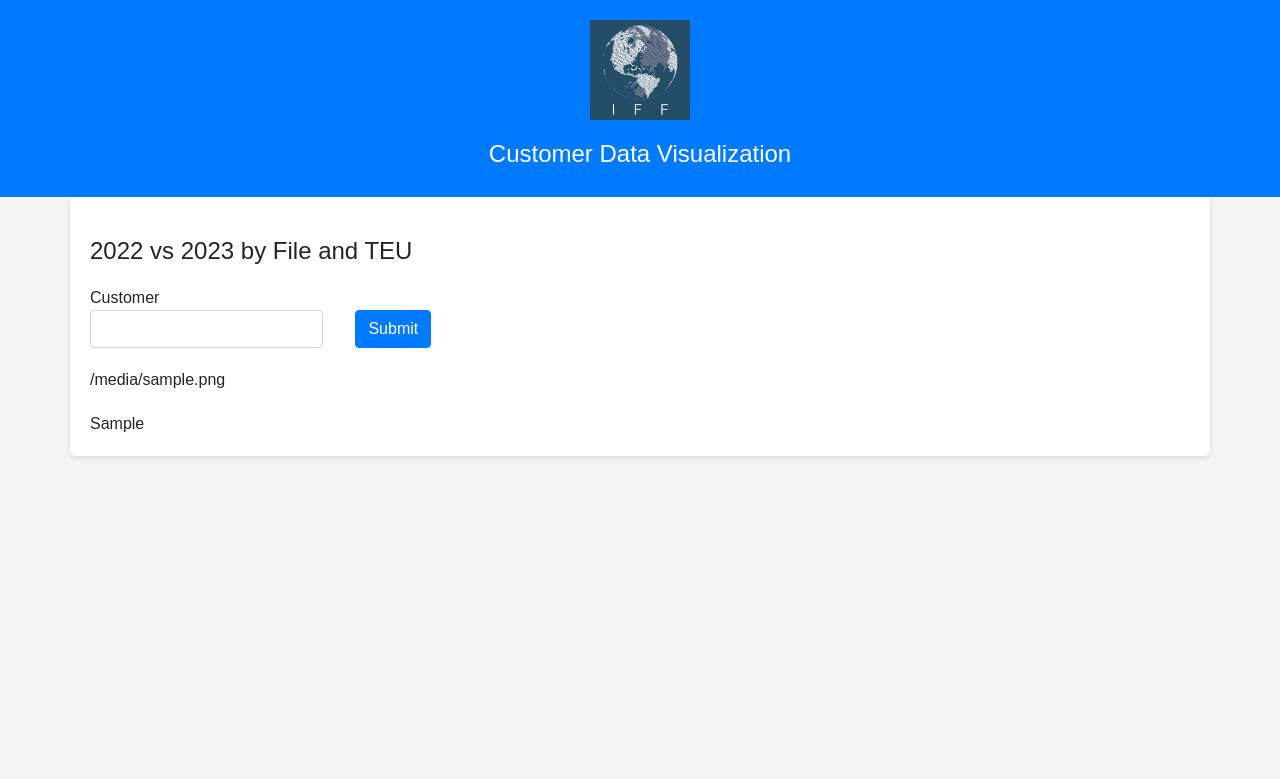
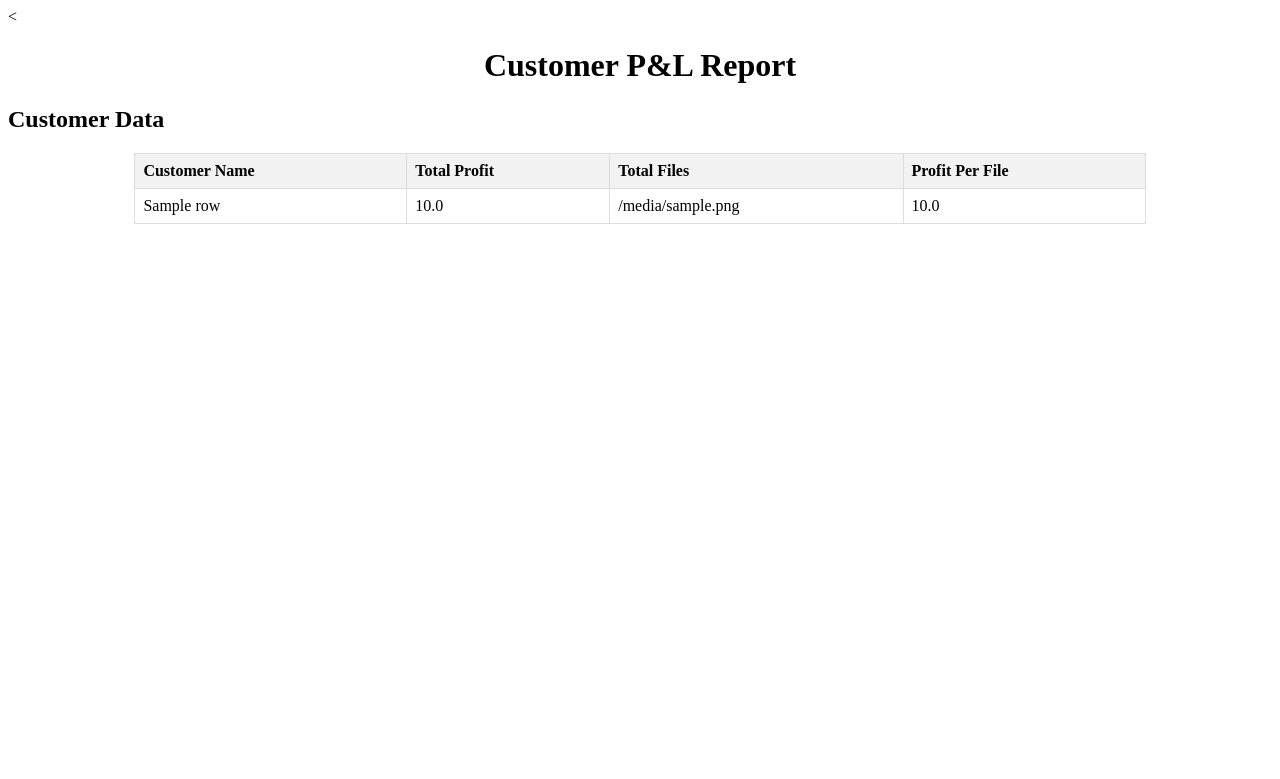
Before and after one commit to climbr88/climbr88.github.io, a Flask app: template templates/index.html in a window 1280 px wide. Shown: the top 779 px of the page. Run offline with Flask 2, Linux system fonts and the light colour scheme; the template is opened without the code that fills it: most values are stand-ins (such as "Sample title", 1, 10 or a date in 2020); form fields are guessed from the names that the template uses; parts of the project's set-up code (start-up, migrations or seed data) failed here and were passed over; some libraries are stand-ins or nearby versions.

Commit message:
Update index.html to P&L

```diff
--- a/templates/index.html
+++ b/templates/index.html
@@ -1,79 +1,66 @@
-<!DOCTYPE html>
+<<!DOCTYPE html>
 <html lang="en">
 <head>
     <meta charset="UTF-8">
     <meta name="viewport" content="width=device-width, initial-scale=1.0">
-    <title>Data Visualization</title>
-    <!-- Add any necessary CSS stylesheets or Bootstrap here -->
-    <!-- For example, you can include Bootstrap CSS by adding the following line: -->
-    <link rel="stylesheet" href="https://stackpath.bootstrapcdn.com/bootstrap/4.5.2/css/bootstrap.min.css">
+    <title>Flask App Table</title>
     <style>
-        /* Add custom CSS styles here */
-        body {
-            font-family: Arial, sans-serif;
-            background-color: #f4f4f4;
-            margin: 0;
-            padding: 0;
+        /* Add your CSS styling for the table here */
+        table {
+            border-collapse: collapse;
+            width: 80%;
+            margin: 20px auto;
         }
-        .header {
-            background-color: #007bff;
-            color: #fff;
-            padding: 20px;
+        th, td {
+            border: 1px solid #dddddd;
+            text-align: left;
+            padding: 8px;
+        }
+        th {
+            background-color: #f2f2f2;
+        }
+        h1 {
             text-align: center;
         }
-        .container {
-            background-color: #fff;
-            padding: 20px;
-            border-radius: 5px;
-            box-shadow: 0 2px 5px rgba(0, 0, 0, 0.1);
+        .even {
+            background-color: #f2f2f2;
         }
-        h1 {
-            font-size: 24px;
-            margin-top: 20px;
+        .odd {
+            background-color: #ffffff;
         }
-        form {
-            margin-top: 20px;
+        .negative {
+            color: red;
         }
-        .chart {
-            margin-top: 20px;
-        }
-        /* Adjust the margin of the submit button */
-        .col-md-4.btn-submit {
-            margin-top: 40px; /* Adbtn-submit {
-
-        }
+        .less-than-100 {
+    background-color: yellow;
+}
     </style>
 </head>
 <body>
-    <div class="header">
-        <img src="{{ url_for('static', filename='iff_logo.jpg') }}" alt="IFF Logo" style="width: 100px; height: auto;">
-        <h1>Customer Data Visualization</h1>
-    </div>
-    <div class="container">
-        <h1>2022 vs 2023 by File and TEU</h1>
-        <form method="POST" class="form-inline">
-            {{ form.hidden_tag() }}
-            <div class="form-row">
-                <div class="col-md-8">
-                    <div class="form-group">
-                        {{ form.customer.label }}
-                        {{ form.customer(class="form-control") }}
-                    </div>
-                </div>
-               <div class="col-sm-4">
-                    <button type="submit" class="btn btn-primary mt-4">Submit</button>
-                </div>
-            </div>
-        </form>
-        <div class="chart">
-            <!-- Display the Files chart here -->
-            {{ files_html | safe }}
-        </div>
-        <div class="chart">
-            <!-- Display the TEU chart here -->
-            {{ teu_html | safe }}
-        </div>
-    </div>
-    <!-- Add any necessary JavaScript libraries or scripts here -->
+    <h1>Customer P&L Report</h1>
+
+    <h2>Customer Data</h2>
+    <table>
+        <thead>
+            <tr>
+                <th>Customer Name</th>
+                <th>Total Profit</th>
+                <th>Total Files</th>
+                <th>Profit Per File</th>
+            </tr>
+        </thead>
+        <tbody>
+            {% for index, row in data.iterrows() %}
+            <tr class="{% if loop.index is even %}even{% else %}odd{% endif %}{% if row['Total Profit'] < 0 or row['Profit Per File'] < 0 %} negative {% endif %}{% if row['Profit Per File'] < 100 %} less-than-100 {% endif %}">
+                <td>{{ row['Customer Name'] }}</td>
+                <td>{{ row['Total Profit']|float|round(2) }}</td>
+                <td>{{ row['Total Files'] }}</td>
+                <td>{{ row['Profit Per File']|float|round(2) }}</td>
+            </tr>
+            {% endfor %}
+        </tbody>
+    </table>
+
+    <!-- ... Rest of your HTML code ... -->
 </body>
 </html>
```
